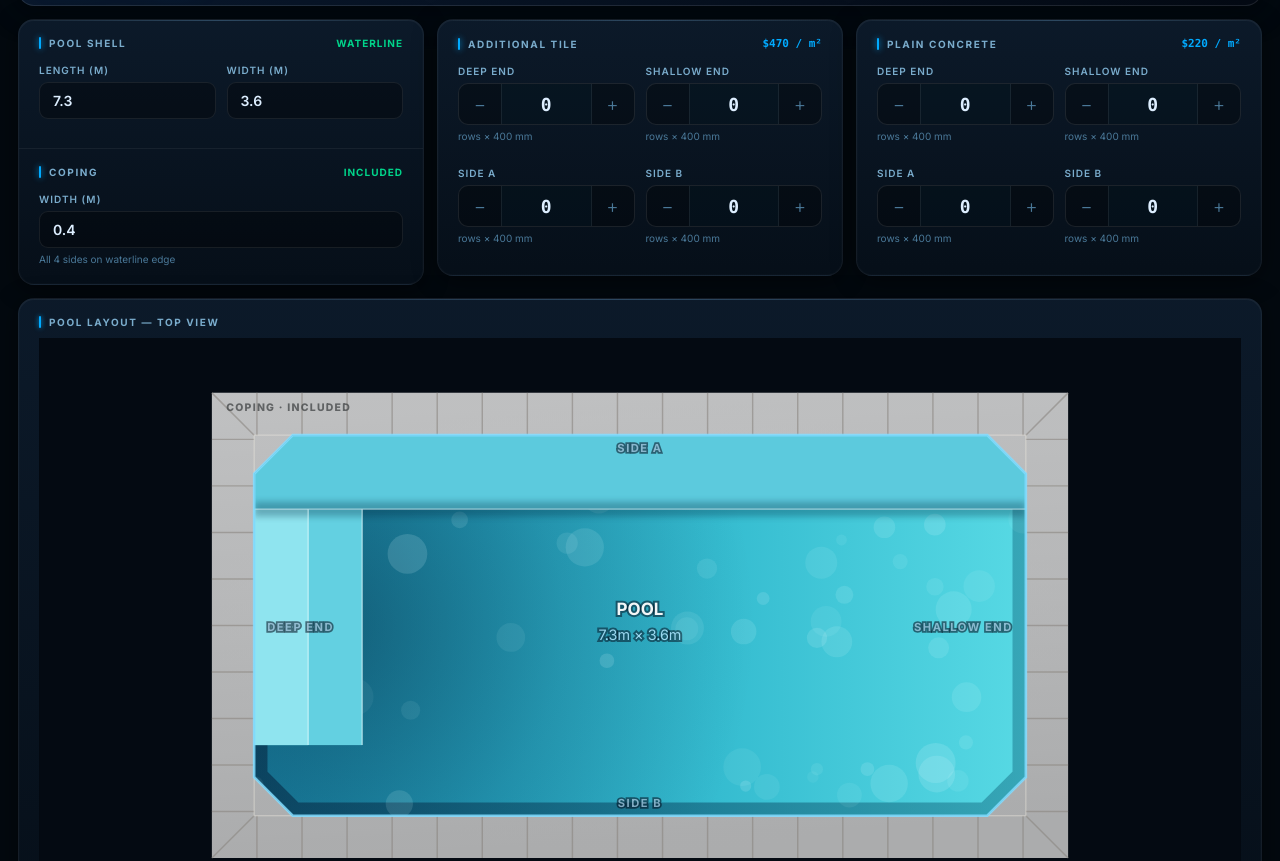
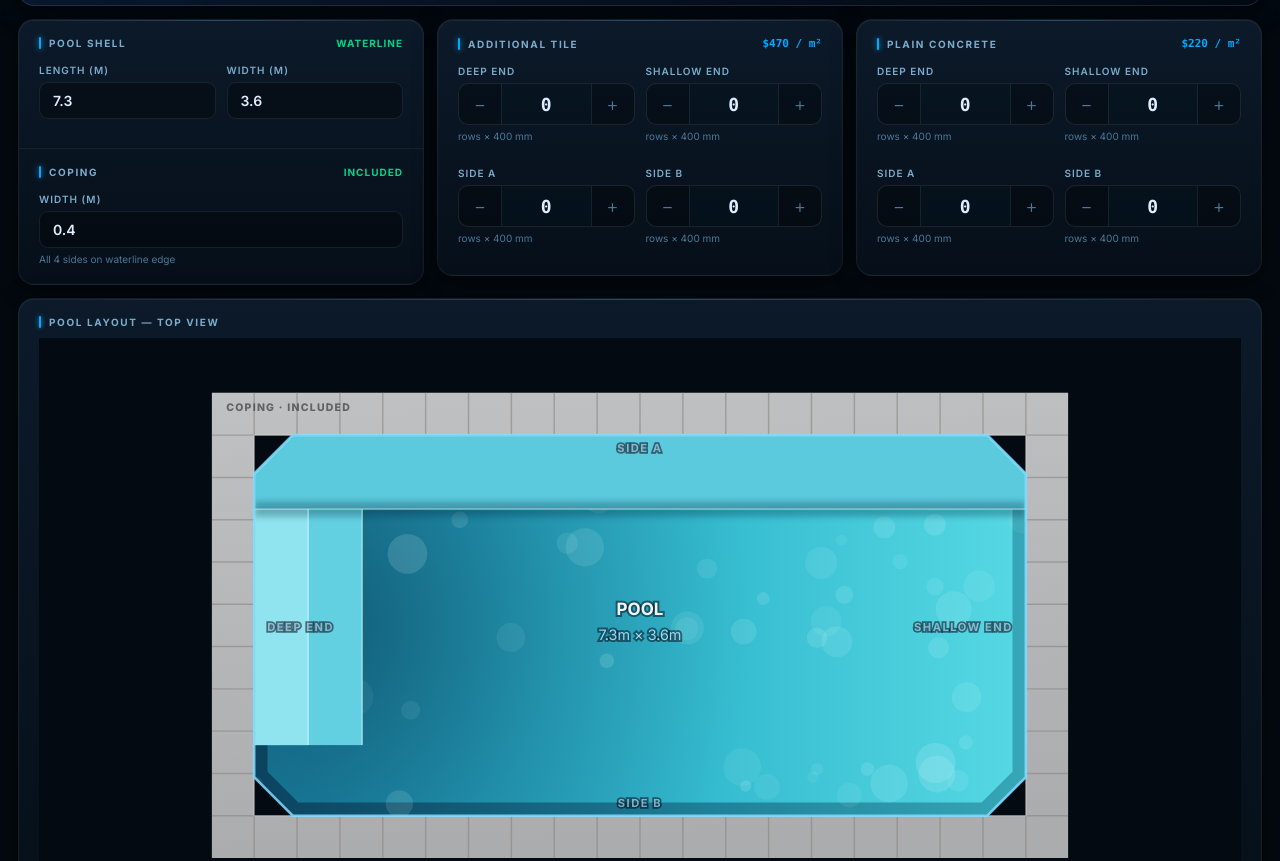
Before and after one commit to Clarkey1999/Tile-Calculator, a plain HTML site: page index.html in a window 1280 px wide. Shown: the part 128-989 px from the top of the page. Drawn offline with Linux system fonts and the light colour scheme.

Commit message:
Coping: square 400x400 tile in every corner (no 45 mitre)
Corners now bounded by an L of one horizontal + one vertical grout line, running
tiles between the corner squares — matches how coping is actually laid (400x400
square in the corner even with 600x400 running tiles). Reverted coping ring to
square inner edge.

```diff
--- a/index.html
+++ b/index.html
@@ -350,28 +350,35 @@ function diagram(c){
     var ox0=sx(oCX), oy0=sy(oCY), ow=sw(c.copOL), oh=sw(c.copOW);
     var ix0=sx(oPX), iy0=sy(oPY), iw=sw(pL), ih=sw(pW);
     var bw=sw(cW);                                   /* coping band width in px */
-    /* stone ring via even-odd fill (outer rect + inner CHAMFERED pool path as hole, so the
-       coping wraps the cut corner tightly with no gap) */
+    /* stone ring via even-odd fill (outer rect + inner SQUARE water rect as hole → square
+       corners, so the coping has a 400×400 square tile in each corner, not a 45° mitre) */
     s+='<path fill="url(#stoneBase)" fill-rule="evenodd" d="'
       +'M '+f2(ox0)+' '+f2(oy0)+' h '+f2(ow)+' v '+f2(oh)+' h '+f2(-ow)+' Z '
-      +poolPath+'"/>';
+      +'M '+f2(ix0)+' '+f2(iy0)+' h '+f2(iw)+' v '+f2(ih)+' h '+f2(-iw)+' Z"/>';
     /* soft grain over the ring only (clipped to the ring) */
     s+='<g clip-path="url(#copingRing)">'
       +'<rect x="'+f2(ox0)+'" y="'+f2(oy0)+'" width="'+f2(ow)+'" height="'+f2(oh)+'" fill="url(#stoneGrain)" opacity="0.5"/>'
       +'</g>';
-    /* grout lines: one tile ≈ 0.4m along each run. Lines cross the band width only. */
-    var tileLen=Math.max(0.30, cW*1.05);            /* tile length along the run (m) */
+    /* grout lines: SQUARE 400×400 tile in every corner (no 45° mitre — that's not how it's
+       laid). The perimeter tiles run BETWEEN the corner squares; each corner is bounded by an
+       L of one horizontal + one vertical grout line. cW is the coping width (≈0.4m), so the
+       corner square is exactly cW×cW = 400×400. */
     function grout(x1,y1,x2,y2){ s+='<line x1="'+f2(x1)+'" y1="'+f2(y1)+'" x2="'+f2(x2)+'" y2="'+f2(y2)+'" stroke="#8a8580" stroke-opacity="0.6" stroke-width="1.1"/>'; }
+    var tileLen=Math.max(0.30, cW*1.0);             /* running tile length ≈ coping width (m) */
     var n, i, t;
-    /* top & bottom rows: vertical grout lines across the band height */
-    n=Math.max(1,Math.round(c.copOL/tileLen));
-    for(i=1;i<n;i++){ t=oCX+c.copOL*i/n; grout(sx(t),oy0, sx(t),oy0+bw); grout(sx(t),oy0+oh-bw, sx(t),oy0+oh); }
-    /* left & right columns: horizontal grout lines across the band width (skip the corners already split) */
-    n=Math.max(1,Math.round(c.copOW/tileLen));
-    for(i=1;i<n;i++){ t=oCY+c.copOW*i/n; grout(ox0,sy(t), ox0+bw,sy(t)); grout(ox0+ow-bw,sy(t), ox0+ow,sy(t)); }
-    /* the 4 corner mitre lines where the rows meet the columns */
-    grout(ox0,oy0, ox0+bw,oy0+bw);           grout(ox0+ow,oy0, ox0+ow-bw,oy0+bw);
-    grout(ox0,oy0+oh, ox0+bw,oy0+oh-bw);     grout(ox0+ow,oy0+oh, ox0+ow-bw,oy0+oh-bw);
+    /* --- corner square boundary lines (the L in each corner) --- */
+    /* top-left */    grout(ox0+bw,oy0, ox0+bw,oy0+bw);   grout(ox0,oy0+bw, ox0+bw,oy0+bw);
+    /* top-right */   grout(ox0+ow-bw,oy0, ox0+ow-bw,oy0+bw); grout(ox0+ow-bw,oy0+bw, ox0+ow,oy0+bw);
+    /* bottom-left */ grout(ox0+bw,oy0+oh-bw, ox0+bw,oy0+oh); grout(ox0,oy0+oh-bw, ox0+bw,oy0+oh-bw);
+    /* bottom-right */grout(ox0+ow-bw,oy0+oh-bw, ox0+ow-bw,oy0+oh); grout(ox0+ow-bw,oy0+oh-bw, ox0+ow,oy0+oh-bw);
+    /* --- running tiles along the top & bottom, BETWEEN the corner squares (x from oCX+cW to oCX+copOL-cW) --- */
+    var runLen=c.copOL-2*cW;
+    n=Math.max(1,Math.round(runLen/tileLen));
+    for(i=1;i<n;i++){ t=oCX+cW+runLen*i/n; grout(sx(t),oy0, sx(t),oy0+bw); grout(sx(t),oy0+oh-bw, sx(t),oy0+oh); }
+    /* --- running tiles along the left & right, BETWEEN the corner squares --- */
+    var runW=c.copOW-2*cW;
+    n=Math.max(1,Math.round(runW/tileLen));
+    for(i=1;i<n;i++){ t=oCY+cW+runW*i/n; grout(ox0,sy(t), ox0+bw,sy(t)); grout(ox0+ow-bw,sy(t), ox0+ow,sy(t)); }
     /* subtle inner + outer edge highlight for a honed-stone catch (no dark border) */
     s+='<rect x="'+f2(ix0)+'" y="'+f2(iy0)+'" width="'+f2(iw)+'" height="'+f2(ih)+'" fill="none" stroke="#efeae0" stroke-opacity="0.4" stroke-width="1"/>';
   })();
@@ -556,7 +563,7 @@ function diagram(c){
     /* clip = the coping ring (outer coping rect minus the water rect) */
     +'<clipPath id="copingRing" clip-rule="evenodd"><path fill-rule="evenodd" d="'
       +'M '+f2(sx(oCX))+' '+f2(sy(oCY))+' h '+f2(sw(c.copOL))+' v '+f2(sw(c.copOW))+' h '+f2(-sw(c.copOL))+' Z '
-      +poolPath+'"/></clipPath>'
+      +'M '+f2(sx(oPX))+' '+f2(sy(oPY))+' h '+f2(sw(pL))+' v '+f2(sw(pW))+' h '+f2(-sw(pL))+' Z"/></clipPath>'
 
     /* ── Drop shadow used under each zone for real layered depth ── */
     +'<filter id="dropsh" x="-20%" y="-20%" width="140%" height="140%">'
```
